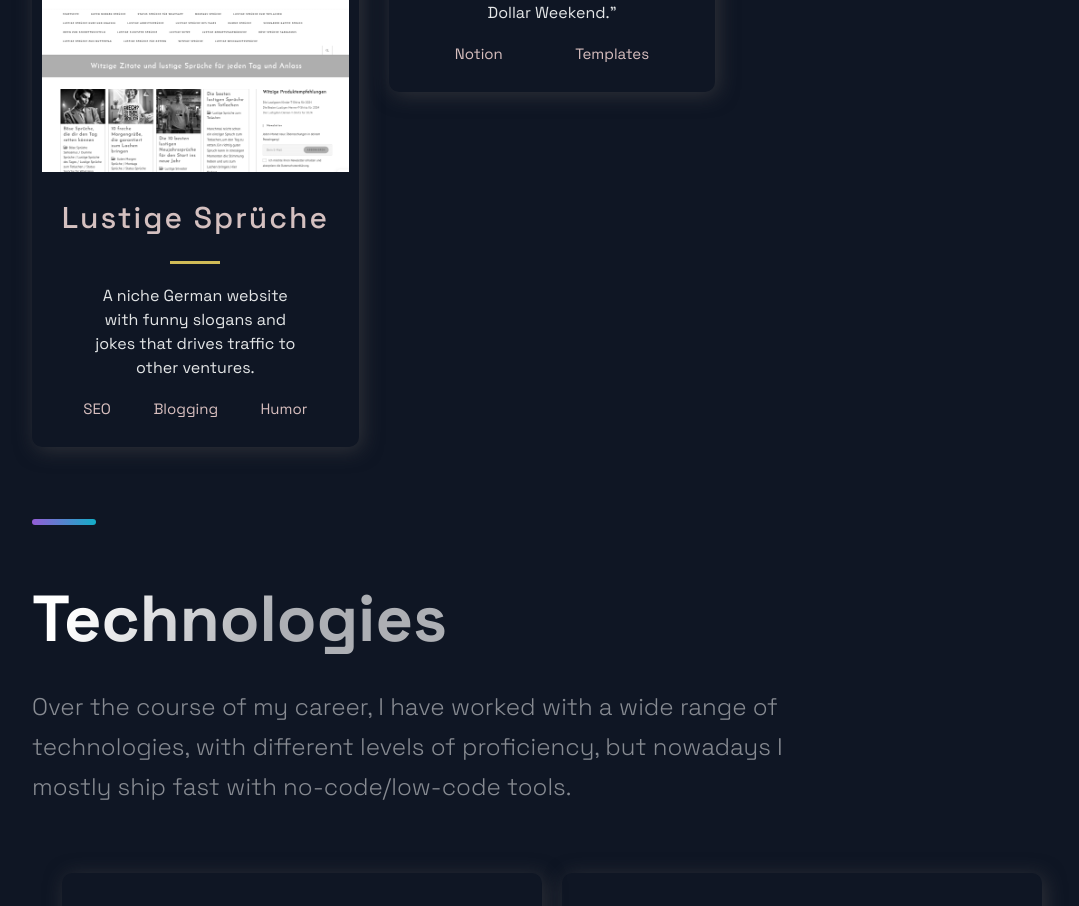
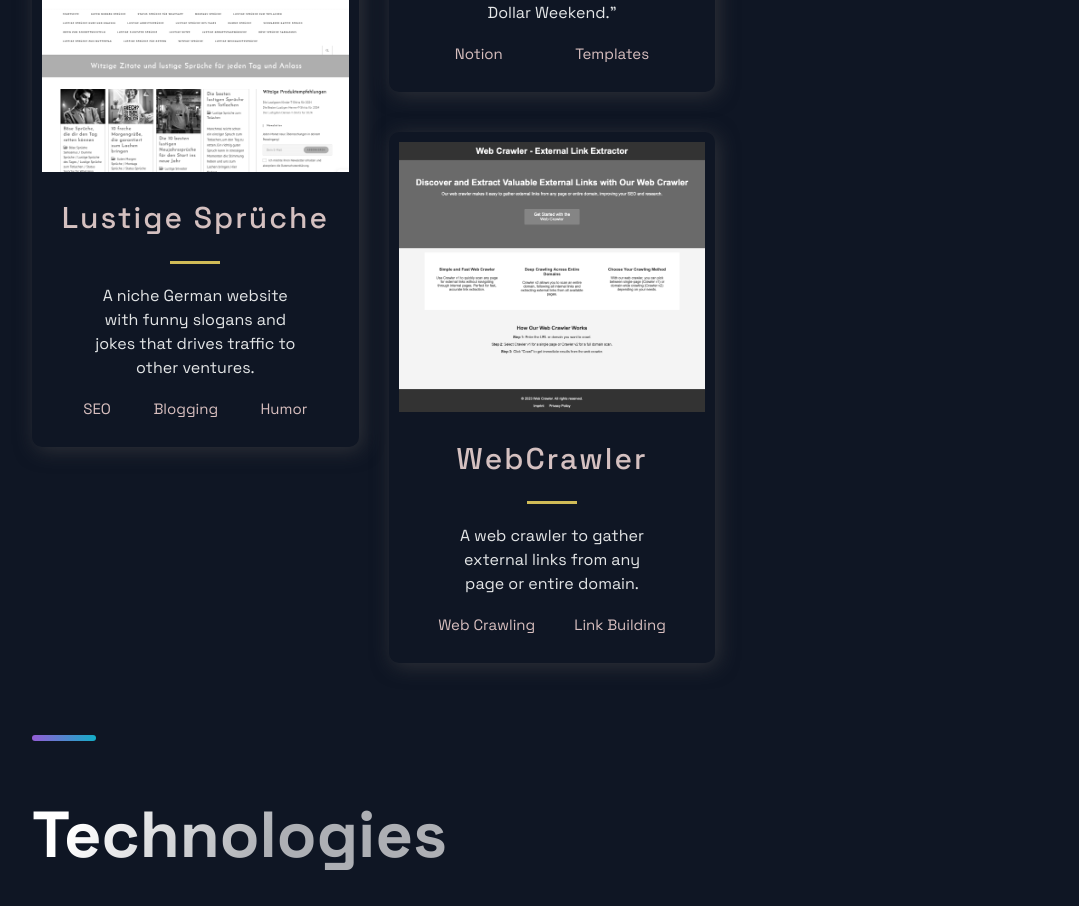
Before and after one commit to samiralibabic/portfolio, a Next.js app: page / in a window 1280 px wide. Shown: the part 2560-3466 px from the top of the page, without its empty margins (88-1167 px from the left). Built offline with nearby package versions, Linux system fonts and the light colour scheme.

Commit message:
Add WebCrawler project.

```diff
--- a/src/constants/constants.js
+++ b/src/constants/constants.js
@@ -78,6 +78,14 @@ export const projects = [
     tags: ['SEO', 'Blogging', 'Humor'],
     visit: 'https://lustigesprueche.online',
     id: 8,
+  },
+  {
+    title: 'WebCrawler',
+    description: 'A web crawler to gather external links from any page or entire domain.',
+    image: '/images/webcrawler.png',
+    tags: ['Web Crawling', 'Link Building'],
+    visit: 'https://crawler.samiralibabic.com',
+    id: 9,
   }
 ];
 
```
Also changed, not shown: public/images/webcrawler.png (added).
